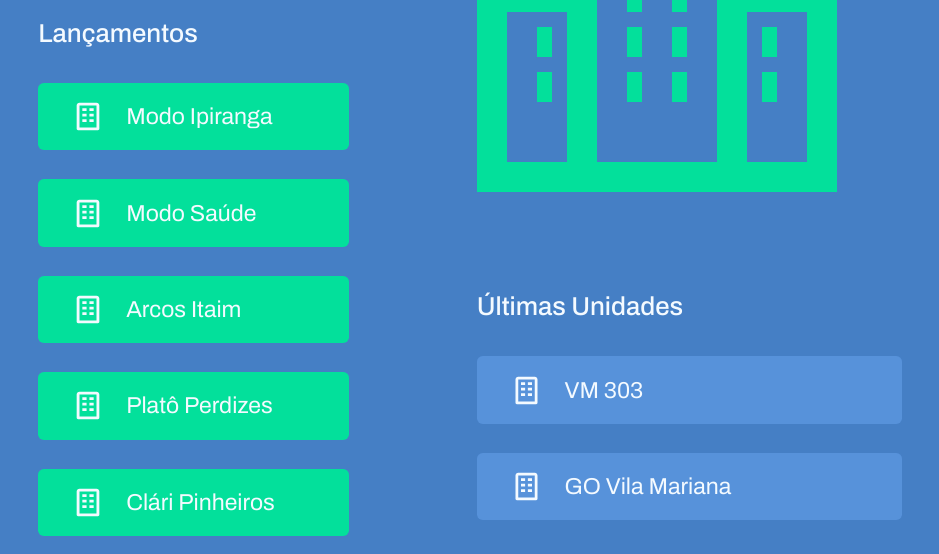
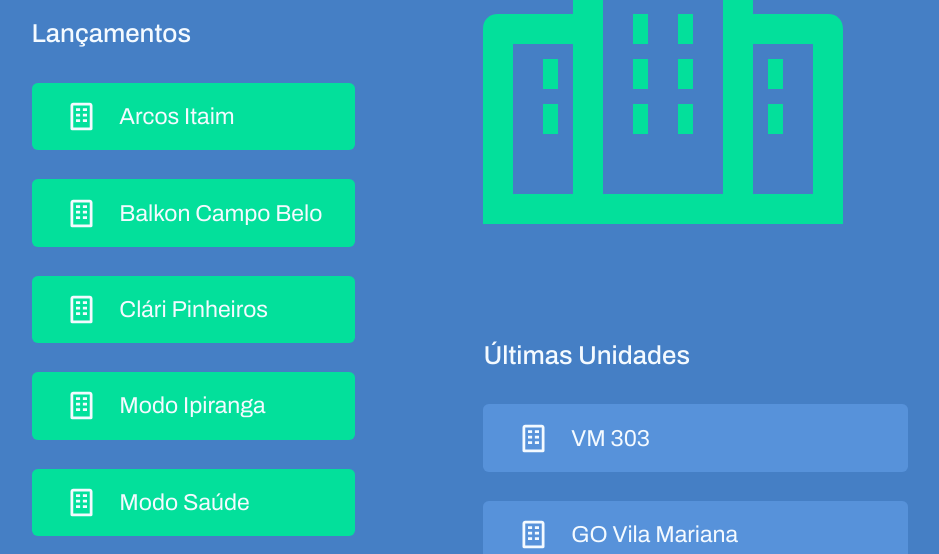
Before and after one commit to baptixta/pablito-site, a website: page src/copy/index.html in a window 1280 px wide. Shown: the part 246-800 px from the top of the page, without its empty margins (170-1109 px from the left). Drawn offline with nearby package versions, Linux system fonts and the light colour scheme; files that its build step writes are made by us from their sources.

Commit message:
lançamento novo

```diff
--- a/src/copy/index.html
+++ b/src/copy/index.html
@@ -37,6 +37,23 @@
 
 		<div class="buttons">
 			<h2>Lançamentos</h2>
+
+			<a href="https://saibamais.even.com.br/sp/PABLITO/sp/sao-paulo/itaim-bibi/residencial/arcos-itaim" rel="noopener" class="btn secondary" type="button" target="_blank">
+				<img src="img/btn-img.svg" alt="Ícone Prédio">
+				Arcos Itaim
+			</a>
+
+			<a href="https://saibamais.even.com.br/sp/PABLITO/sp/sao-paulo/campo-belo/residencial/balkon-campo-belo" rel="noopener" class="btn secondary" type="button" target="_blank">
+				<img src="img/btn-img.svg" alt="Ícone Prédio">
+				Balkon Campo Belo
+			</a>
+
+			<a href="https://saibamais.even.com.br/sp/PABLITO/sp/sao-paulo/pinheiros/residencial/clari-pinheiros" rel="noopener" class="btn secondary" type="button" target="_blank">
+				<img src="img/btn-img.svg" alt="Ícone Prédio">
+				Clári Pinheiros
+			</a>
+
+
 			<a href="https://saibamais.even.com.br/sp/PABLITO/sp/sao-paulo/ipiranga/residencial/modo-ipiranga" rel="noopener" class="btn secondary" type="button" target="_blank">
 				<img src="img/btn-img.svg" alt="Ícone Prédio">
 				Modo Ipiranga
@@ -47,24 +64,14 @@
 				Modo Saúde
 			</a>
 
-			<a href="https://saibamais.even.com.br/sp/PABLITO/sp/sao-paulo/itaim-bibi/residencial/arcos-itaim" rel="noopener" class="btn secondary" type="button" target="_blank">
+			<a href="https://saibamais.even.com.br/sp/PABLITO/sp/sao-paulo/jardim-marajoara/residencial/open-marajoara" rel="noopener" class="btn secondary" type="button" target="_blank">
 				<img src="img/btn-img.svg" alt="Ícone Prédio">
-				Arcos Itaim
+				Open Marajoara
 			</a>
 
 			<a href="https://saibamais.even.com.br/sp/PABLITO/sp/sao-paulo/perdizes/residencial/plato-perdizes" rel="noopener" class="btn secondary" type="button" target="_blank">
 				<img src="img/btn-img.svg" alt="Ícone Prédio">
 				Platô Perdizes
-			</a>
-
-			<a href="https://saibamais.even.com.br/sp/PABLITO/sp/sao-paulo/pinheiros/residencial/clari-pinheiros" rel="noopener" class="btn secondary" type="button" target="_blank">
-				<img src="img/btn-img.svg" alt="Ícone Prédio">
-				Clári Pinheiros
-			</a>
-
-			<a href="https://saibamais.even.com.br/sp/PABLITO/sp/sao-paulo/jardim-marajoara/residencial/open-marajoara" rel="noopener" class="btn secondary" type="button" target="_blank">
-				<img src="img/btn-img.svg" alt="Ícone Prédio">
-				Open Marajoara
 			</a>
 
 			<a href="https://saibamais.even.com.br/sp/PABLITO/" rel="noopener" class="btn secondary" type="button" target="_blank">
```
Also changed, not shown: dist/index.html.
